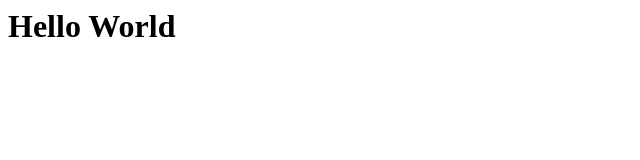
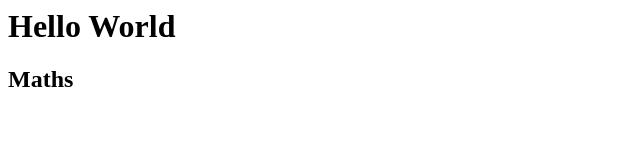
Before and after one commit to santhoshkumaritla/splitmate, a plain HTML site: page index.html in a window 1280 px wide. Shown: the full height of the page, 0-640 px from the left. Drawn offline with Linux system fonts and the light colour scheme.

Commit message:
Update index.html

```diff
--- a/index.html
+++ b/index.html
@@ -1 +1,2 @@
   <h1>Hello World</h1>
+  <h2>Maths</h2>
```
